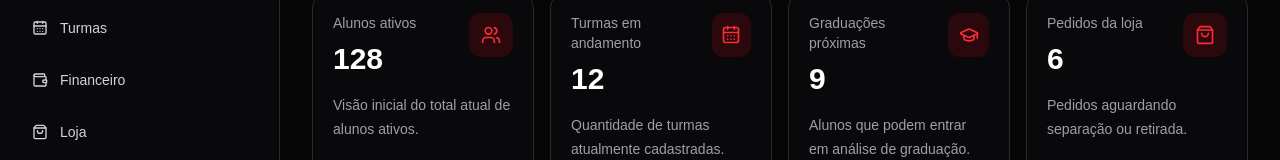
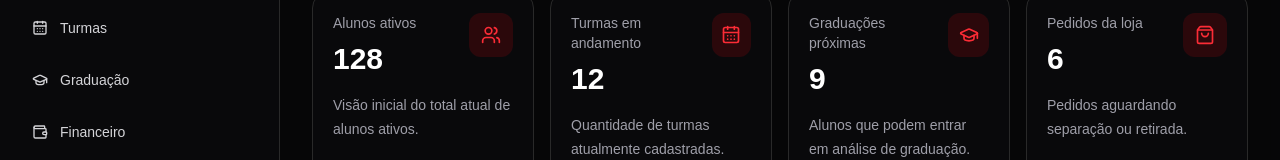
Before and after one commit to MAGAIVERH/pirillo-roriz, a Next.js app: page /admin in a window 1280 px wide. Shown: the part 299-459 px from the top of the page. Built offline with nearby package versions, Linux system fonts and the light colour scheme.

Commit message:
feat: add graduation module to admin sidebar

```diff
--- a/src/components/layout/admin-sidebar.tsx
+++ b/src/components/layout/admin-sidebar.tsx
@@ -18,6 +18,7 @@ const navigation = [
   { label: 'Alunos', href: '/admin/alunos', icon: Users },
   { label: 'Professores', href: '/admin/professores', icon: GraduationCap },
   { label: 'Turmas', href: '/admin/turmas', icon: CalendarDays },
+  { label: 'Graduação', href: '/admin/graduacao/regras', icon: GraduationCap },
   { label: 'Financeiro', href: '/admin/financeiro', icon: Wallet },
   { label: 'Loja', href: '/admin/loja', icon: ShoppingBag },
   { label: 'Avisos', href: '/admin/avisos', icon: Megaphone },
```
